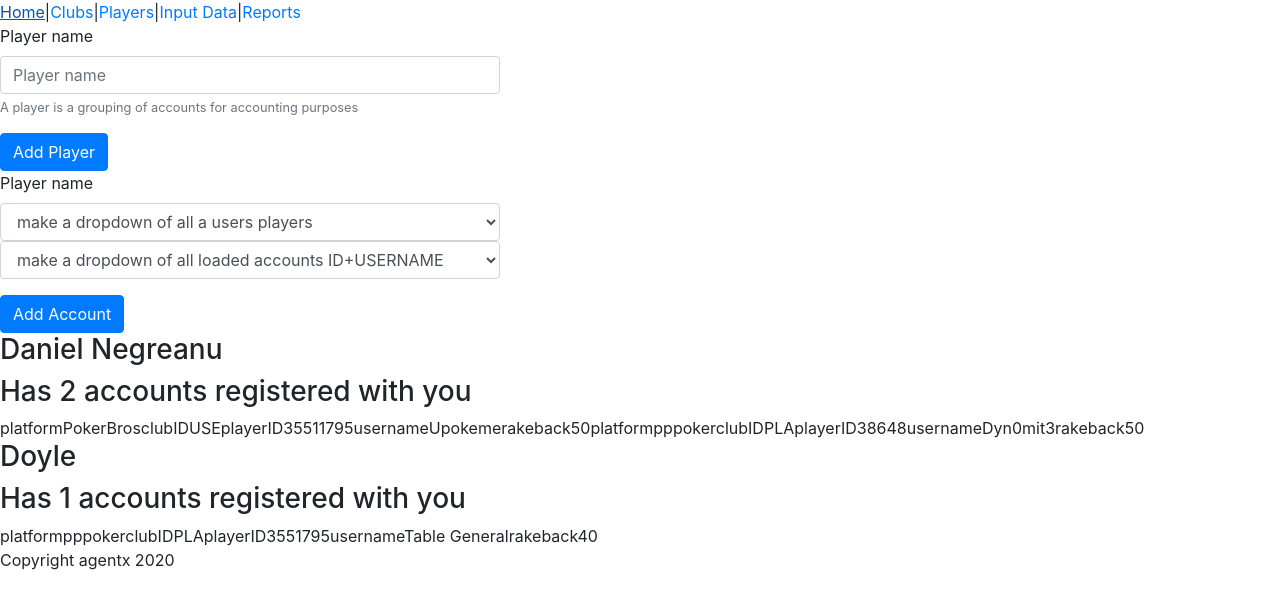
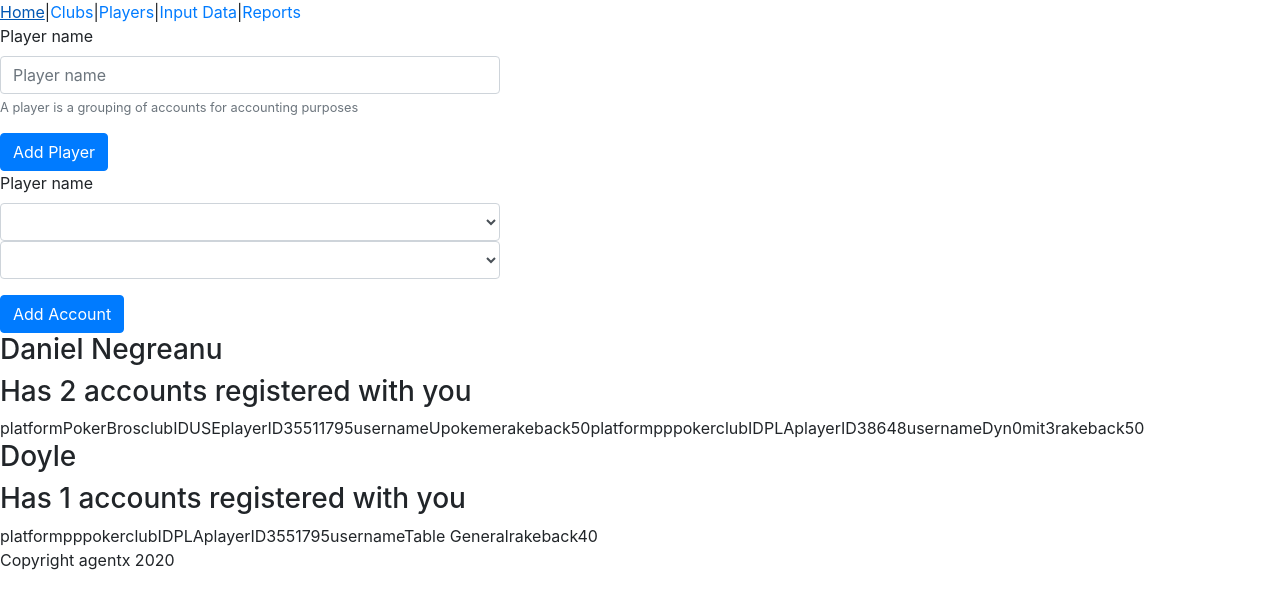
Before and after one commit to ifillup/agentx, a Next.js app: page /players in a window 1280 px wide. Shown: the top 608 px of the page. Built offline with nearby package versions, Linux system fonts and the light colour scheme.

Commit message:
player forms

```diff
--- a/components/AddRelationship.js
+++ b/components/AddRelationship.js
@@ -1,15 +1,28 @@
 import { Button, Form } from 'react-bootstrap';
+import { PlayersContext } from '../context/playersContext/playersState';
+import { useContext } from 'react';
+import { StatementContext } from '../context/statementContext/statementState';
 
 const AddRelationship = () => {
+  const { players } = useContext(PlayersContext);
+  const { transactions } = useContext(StatementContext);
+
   return (
     <Form>
       <Form.Group controlId='formAddPlayer'>
         <Form.Label>Player name</Form.Label>
+
         <Form.Control as='select'>
-          <option>make a dropdown of all a users players</option>
+          {players.map((player) => (
+            <option>{player.name}</option>
+          ))}
         </Form.Control>
         <Form.Control as='select'>
-          <option>make a dropdown of all loaded accounts ID+USERNAME</option>
+          {transactions.map((t) => (
+            <option>
+              club:{t.club} player:{t.playername} id:{t.playerID}
+            </option>
+          ))}
         </Form.Control>
       </Form.Group>
       <Button variant='primary' type='submit'>
```
